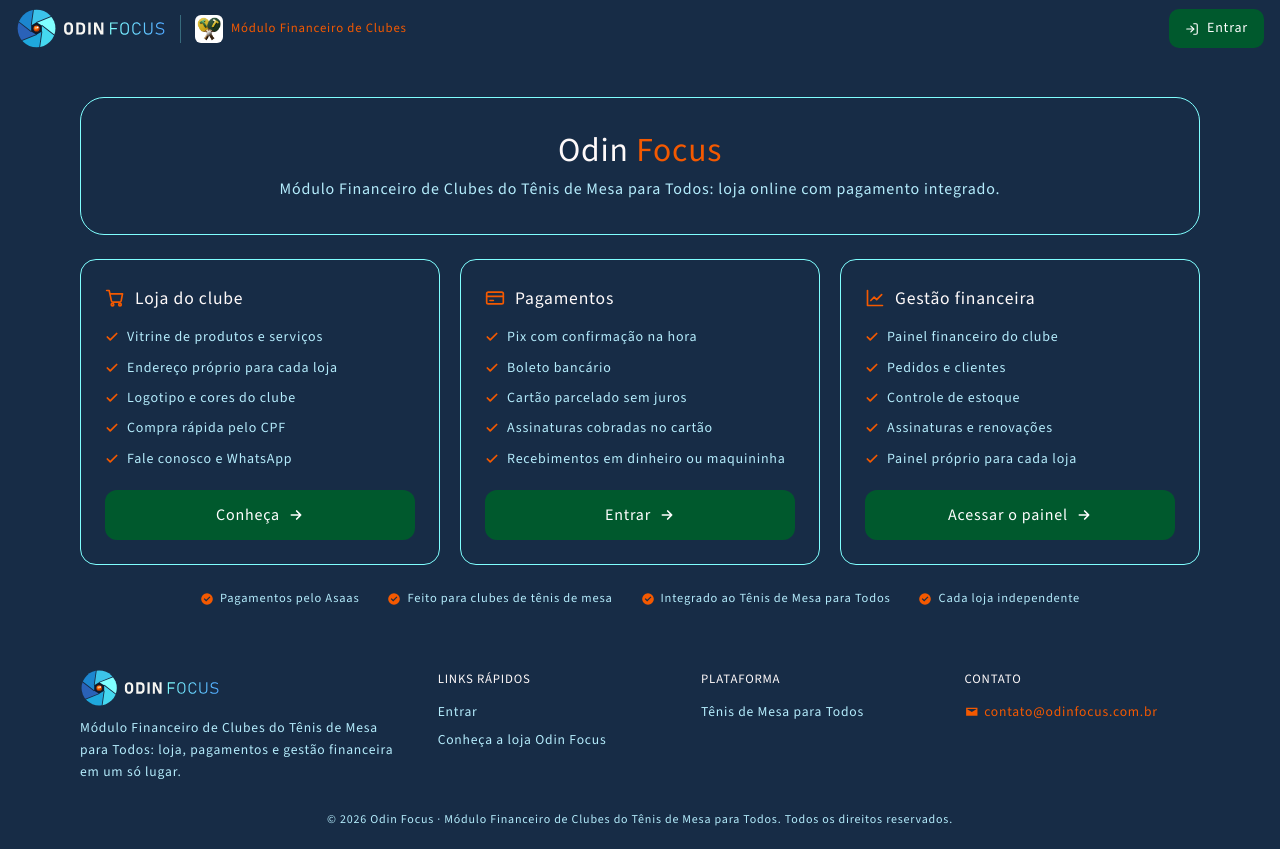
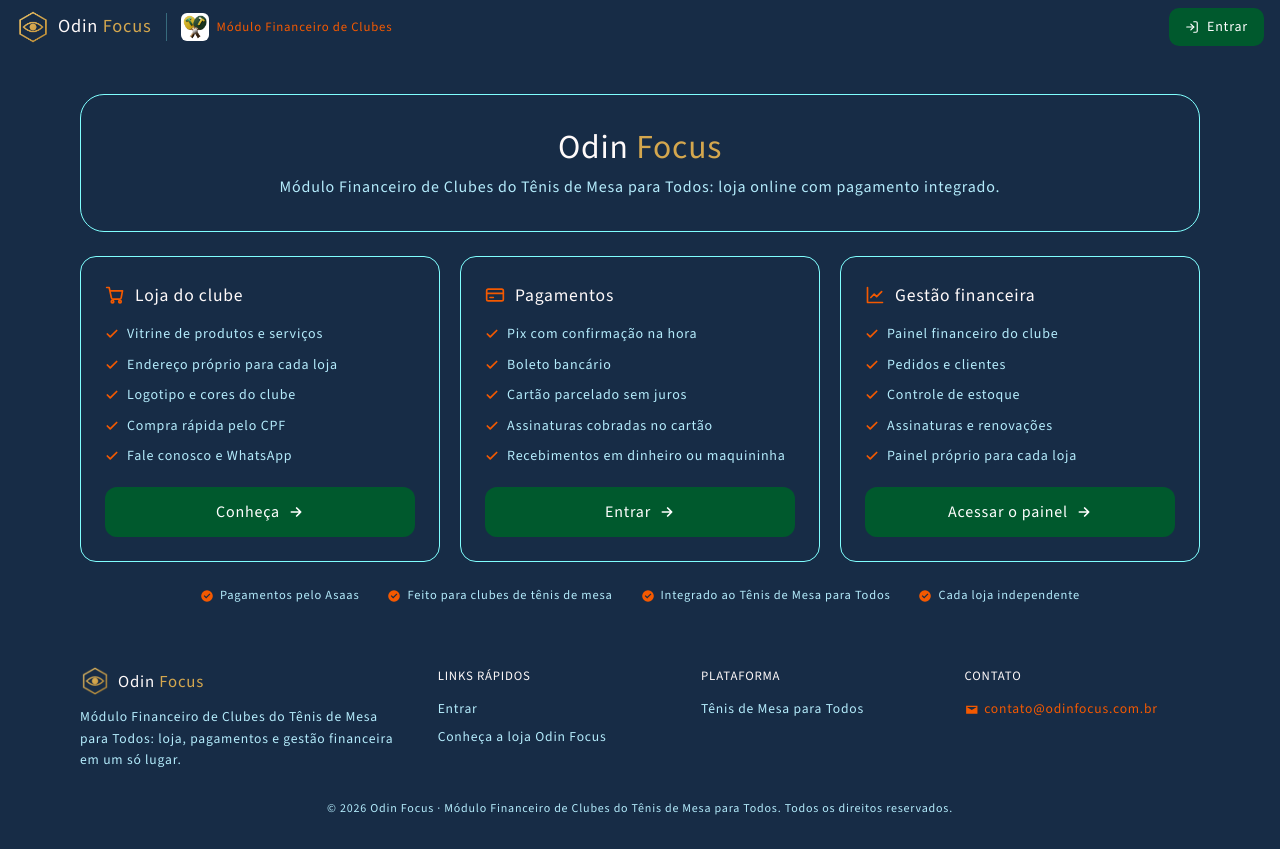
Before and after one commit to copjoao-creator/Odin, a PHP site: page / in a window 1280 px wide. After the commit the page ends 815 px from the top, so only its background shows below. Run offline with PHP 8.4, Linux system fonts and the light colour scheme.

Commit message:
Logotipo novo do Odin Focus na página inicial, no Entrar e nos ícones de aba
- Página inicial: símbolo (hexágono dourado com olho) + "Odin Focus" no topo e
  no rodapé; "Focus" no dourado do símbolo, também no título
- Entrar: o mesmo logotipo no lugar do antigo
- Ícone da aba da página inicial, do Entrar e do painel master: o símbolo novo
- loja/img/icone.svg (ícone inicial da loja e do painel): o símbolo novo em SVG

Co-Authored-By: Claude Opus 5.5 <noreply@anthropic.com>

```diff
--- a/index.html
+++ b/index.html
@@ -6,7 +6,7 @@
   <title>Odin Focus · Módulo Financeiro de Clubes · Tênis de Mesa para Todos</title>
   <meta name="description" content="Odin Focus, o Módulo Financeiro de Clubes do Tênis de Mesa para Todos: loja, painel próprio, personalização e pagamento por Pix, boleto, cartão e assinaturas.">
   <meta name="theme-color" content="#172C46">
-  <link rel="icon" href="img/odin-focus-simbolo.svg" type="image/svg+xml">
+  <link rel="icon" href="img/odin-focus-financeiro.png" type="image/png">
   <!-- Fonte do Tênis de Mesa para Todos: Source Sans 3 (Google Fonts) -->
   <link rel="preconnect" href="https://fonts.googleapis.com">
   <link rel="preconnect" href="https://fonts.gstatic.com" crossorigin>
@@ -14,7 +14,7 @@
   <style>
     /* Padrão visual do Tênis de Mesa para Todos (tenisdemesasp.com.br): fundo azul-marinho, textos celeste,
        quadros só com borda ciano, botões verdes, ícones laranja, Source Sans 3 sem negrito. */
-    :root { --marinho: #172C46; --celeste: #B4ECFC; --borda: #80FFFF; --verde: #00592D; --laranja: #F45900; --neve: #FFFAFA; color-scheme: dark; }
+    :root { --marinho: #172C46; --celeste: #B4ECFC; --borda: #80FFFF; --verde: #00592D; --laranja: #F45900; --neve: #FFFAFA; --ouro: #D4A74E; color-scheme: dark; }
     * { box-sizing: border-box; margin: 0; font-weight: 400; }
     body { font: 16px/1.6 'Source Sans 3', 'Segoe UI', Arial, sans-serif; letter-spacing: .05em; color: var(--celeste); background: var(--marinho); min-height: 100vh; display: flex; flex-direction: column; -webkit-font-smoothing: antialiased; }
     a { color: inherit; }
@@ -25,7 +25,10 @@
     .topo { position: sticky; top: 0; z-index: 10; background: var(--marinho); font-size: .8rem; }
     .topo-in { display: flex; align-items: center; justify-content: space-between; gap: 12px; padding: 8px 16px; flex-wrap: wrap; max-width: 1280px; margin: 0 auto; }
     .topo-marcas { display: flex; align-items: center; gap: 14px; min-width: 0; }
-    .topo-logo img { width: 150px; height: auto; display: block; }
+    /* Logotipo: símbolo do Odin Focus (hexágono dourado com olho) e o nome, com "Focus" no dourado do símbolo */
+    .topo-logo { display: inline-flex; align-items: center; gap: 8px; text-decoration: none; color: var(--neve); font-size: 1.15rem; }
+    .topo-logo img { width: 34px; height: 34px; display: block; }
+    .ouro { color: var(--ouro); }
     .selo-clubes { display: inline-flex; align-items: center; gap: 8px; text-decoration: none; color: var(--laranja); padding-left: 14px; border-left: 1px solid rgba(128, 255, 255, .3); }
     .selo-clubes img { width: 28px; height: 28px; object-fit: contain; background: #fff; border-radius: 6px; padding: 2px; }
     .selo-clubes:hover span { text-decoration: underline; text-underline-offset: 3px; }
@@ -37,7 +40,7 @@
     /* Quadro de apresentação */
     .hero { border: 1px solid var(--borda); border-radius: 24px; padding: 32px 24px; text-align: center; }
     .hero h1 { color: var(--neve); font-size: clamp(1.6rem, 3vw, 2.1rem); line-height: 1.2; }
-    .hero h1 span { color: var(--laranja); }
+    .hero h1 span { color: var(--ouro); }
     .hero p { margin-top: 6px; }
     /* Três quadros com lista de recursos */
     .cartoes { display: grid; grid-template-columns: repeat(3, 1fr); gap: 20px; margin-top: 24px; }
@@ -60,18 +63,19 @@
     .rodape ul { list-style: none; padding: 0; display: grid; gap: 6px; }
     .rodape a { text-decoration: none; }
     .rodape a:hover { color: var(--laranja); }
-    .rodape-marca img { width: 140px; height: auto; display: block; margin-bottom: 10px; }
+    .rodape-logo { display: inline-flex; align-items: center; gap: 8px; color: var(--neve); font-size: 1.05rem; margin-bottom: 10px; }
+    .rodape-logo img { width: 30px; height: 30px; display: block; }
     .rodape .contato a { color: var(--laranja); display: inline-flex; align-items: center; gap: 6px; }
     .rodape-base { text-align: center; font-size: .75rem; margin-top: 28px; }
     @media (max-width: 860px) { .cartoes { grid-template-columns: 1fr; } .rodape-in { grid-template-columns: 1fr 1fr; } }
-    @media (max-width: 560px) { .topo-logo img { width: 120px; } .selo-clubes span { display: none; } .hero { padding: 24px 16px; } .rodape-in { grid-template-columns: 1fr; } }
+    @media (max-width: 560px) { .selo-clubes span { display: none; } .hero { padding: 24px 16px; } .rodape-in { grid-template-columns: 1fr; } }
   </style>
 </head>
 <body>
   <header class="topo">
     <div class="topo-in">
       <div class="topo-marcas">
-        <a class="topo-logo" href="/" aria-label="Odin Focus"><img src="img/odin-focus-logo-negativo.svg" alt="Odin Focus" width="150" height="42"></a>
+        <a class="topo-logo" href="/"><img src="img/odin-focus-financeiro.png" alt="" width="34" height="34"><span>Odin <span class="ouro">Focus</span></span></a>
         <a class="selo-clubes" href="https://www.tenisdemesasp.com.br" target="_blank" rel="noopener" title="Tênis de Mesa para Todos">
           <img src="loja/img/tenis-de-mesa-para-todos.png" alt="" width="28" height="28">
           <span>Módulo Financeiro de Clubes</span>
@@ -142,7 +146,7 @@
     <div class="container">
       <div class="rodape-in">
         <div class="rodape-marca">
-          <img src="img/odin-focus-logo-negativo.svg" alt="Odin Focus" width="140" height="39">
+          <div class="rodape-logo"><img src="img/odin-focus-financeiro.png" alt="" width="30" height="30"><span>Odin <span class="ouro">Focus</span></span></div>
           <p>Módulo Financeiro de Clubes do Tênis de Mesa para Todos: loja, pagamentos e gestão financeira em um só lugar.</p>
         </div>
         <div>
--- a/loja/entrar.html
+++ b/loja/entrar.html
@@ -10,7 +10,7 @@
   <link rel="preconnect" href="https://fonts.googleapis.com">
   <link rel="preconnect" href="https://fonts.gstatic.com" crossorigin>
   <link href="https://fonts.googleapis.com/css2?family=Source+Sans+3&display=swap" rel="stylesheet">
-  <link rel="icon" href="/img/odin-focus-simbolo.svg" type="image/svg+xml">
+  <link rel="icon" href="/img/odin-focus-financeiro.png" type="image/png">
   <link rel="stylesheet" href="css/loja.css">
   <link rel="stylesheet" href="admin/admin.css">
 </head>
@@ -18,7 +18,7 @@
   <!-- Login único da plataforma: o sistema descobre se é o administrador master ou o de qual loja. -->
   <main class="login">
     <div class="login-caixa">
-      <img class="entrar-logo" src="/img/odin-focus-logo-negativo.svg" alt="Odin Focus" width="200" height="55">
+      <span class="entrar-logo"><img src="/img/odin-focus-financeiro.png" alt="" width="56" height="56"><span>Odin <span class="ouro-odin">Focus</span></span></span>
       <div class="entrar-selo" data-selo-clubes></div>
 
       <form id="fEntrar" novalidate>
--- a/loja/master/index.html
+++ b/loja/master/index.html
@@ -10,7 +10,7 @@
   <link rel="preconnect" href="https://fonts.googleapis.com">
   <link rel="preconnect" href="https://fonts.gstatic.com" crossorigin>
   <link href="https://fonts.googleapis.com/css2?family=Source+Sans+3&display=swap" rel="stylesheet">
-  <link rel="icon" href="/img/odin-focus-simbolo.svg" type="image/svg+xml">
+  <link rel="icon" href="/img/odin-focus-financeiro.png" type="image/png">
   <link rel="stylesheet" href="../css/loja.css">
   <link rel="stylesheet" href="../admin/admin.css">
 </head>
@@ -20,7 +20,7 @@
   <div class="app" id="app" hidden>
     <header class="barra-painel">
       <div class="barra-painel-in">
-        <a class="logo master-logo" href="#lojas"><img src="/img/odin-focus-financeiro.png" alt="" width="40" height="40"><span class="logo-texto"><strong>Odin <span class="realce">Focus</span></strong><small>Plataforma</small></span></a>
+        <a class="logo master-logo" href="#lojas"><img src="/img/odin-focus-financeiro.png" alt="" width="40" height="40"><span class="logo-texto"><strong>Odin <span class="ouro-odin">Focus</span></strong><small>Plataforma</small></span></a>
         <div class="barra-painel-acoes">
           <span class="fraco" id="nomeAdmin"></span>
           <a class="link" href="/" target="_blank" rel="noopener">Ver o site ↗</a>
```
Also changed, not shown: loja/admin/admin.css (+5 -3 lines), loja/img/icone.svg.
